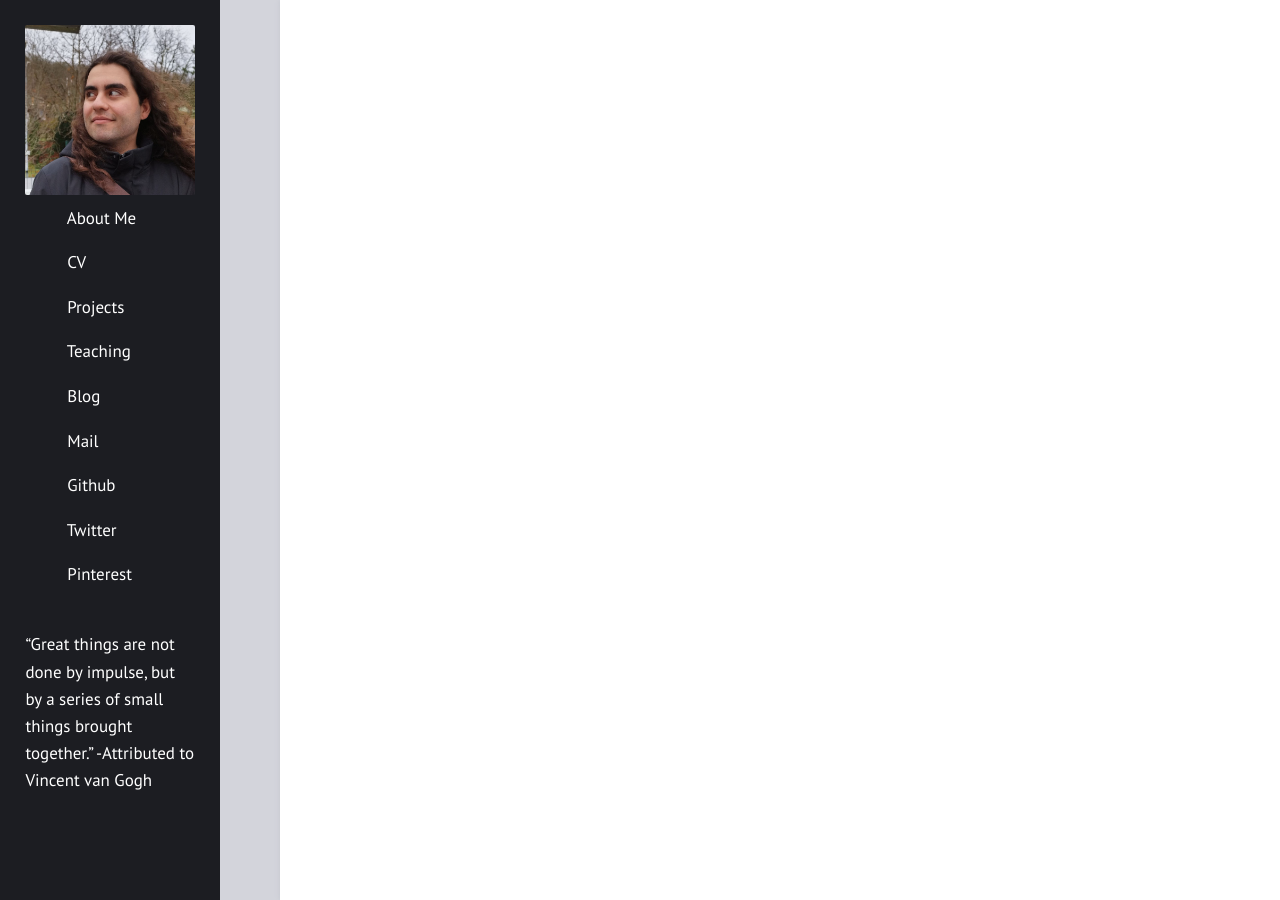
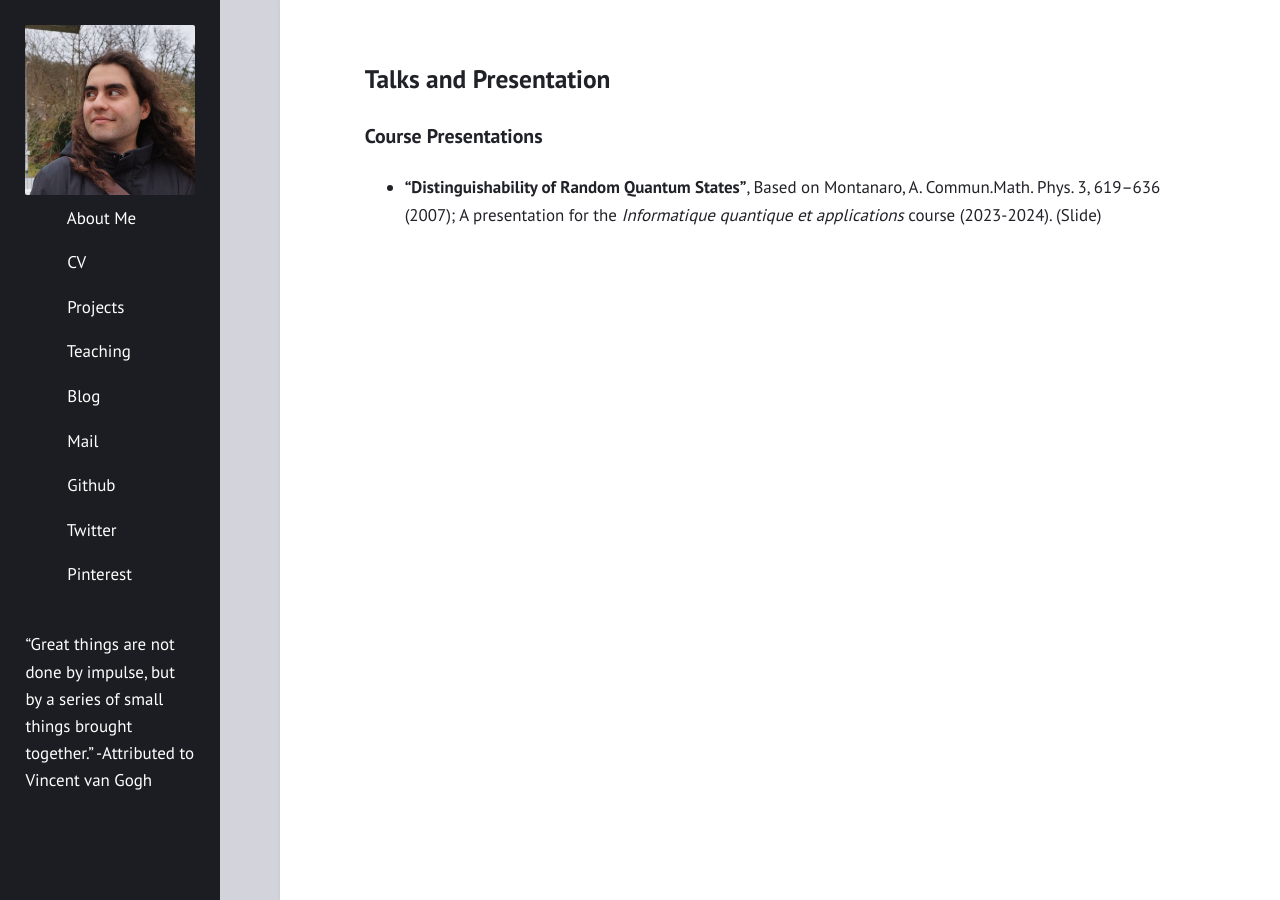
Before and after one commit to ali-almasi/ali-almasi.github.io, a Jekyll site: the page built from talks.md, in a window 1280 px wide. Built offline with Jekyll 4.4.1, drawn with Linux system fonts in a browser that asks for light colours.

Commit message:
Update talks.md

```diff
--- a/talks.md
+++ b/talks.md
@@ -3,3 +3,6 @@ title:  ""
 mathjax: true
 layout: post
 ---
+## Talks and Presentation
+### Course Presentations
+ *   **"Distinguishability of Random Quantum States"**, Based on Montanaro, A. Commun.Math. Phys. 3, 619–636 (2007); A presentation for the *Informatique quantique et applications* course (2023-2024). (Slide)
```
